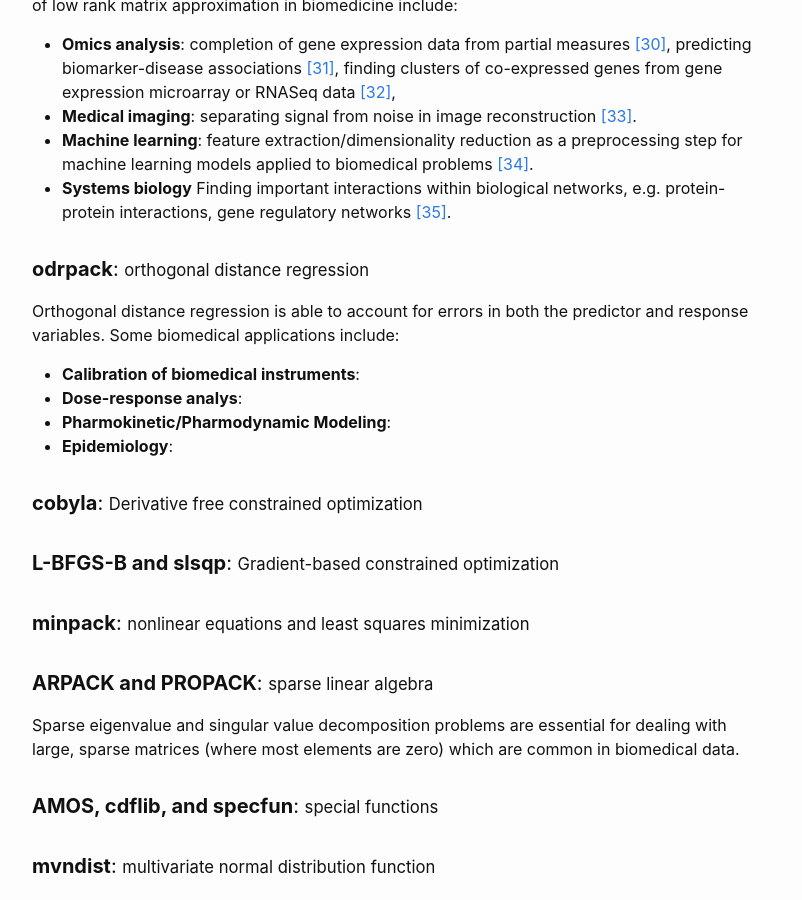
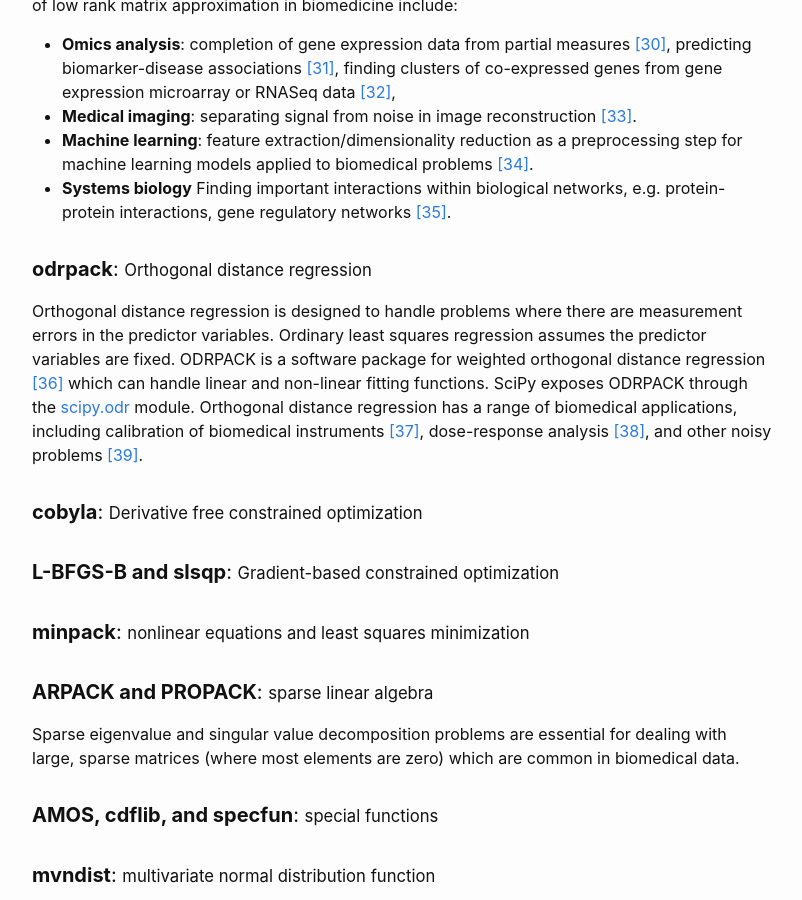
Before and after one commit to steppi/steppi.github.io, a Jekyll site: the page built from _posts/2023-12-05-scipy-fortran-bio-applications.md, in a window 1280 px wide and 900 px high, scrolled down 2272 px. Shown: the whole window, without its empty margins (238-1040 px from the left). Built offline with Jekyll 4.4.1, drawn with Linux system fonts in a browser that asks for light colours; some of the changed text lies outside the part shown.

Commit message:
Flesh out odr section

```diff
--- a/_posts/2023-12-05-scipy-fortran-bio-applications.md
+++ b/_posts/2023-12-05-scipy-fortran-bio-applications.md
@@ -113,13 +113,16 @@ e.g. protein-protein interactions, gene regulatory networks [[35]](#35).
 
 
 
-#### __odrpack__: <small>orthogonal distance regression</small>
-Orthogonal distance regression is able to account for errors in both the predictor
-and response variables. Some biomedical applications include:
-- __Calibration of biomedical instruments__:
-- __Dose-response analys__:
-- __Pharmokinetic/Pharmodynamic Modeling__:
-- __Epidemiology__:
+#### __odrpack__: <small>Orthogonal distance regression</small>
+Orthogonal distance regression is designed to handle problems where there are
+measurement errors in the predictor variables. Ordinary least squares regression
+assumes the predictor variables are fixed. ODRPACK is a software package for
+weighted orthogonal distance regression [[36]](#36) which can handle linear and
+non-linear fitting functions. SciPy exposes ODRPACK through
+the [scipy.odr](https://docs.scipy.org/doc/scipy/reference/odr.html) module.
+Orthogonal distance regression has a range of biomedical applications, including
+calibration of biomedical instruments [[37]](#37), dose-response analysis [[38]](#38),
+and other noisy problems [[39]](#39).
 
 
 
@@ -258,6 +261,18 @@ Markovsky I. Low Rank Approximation: Algorithms, Implementation, Applications. S
 <a id="35">[35]</a>
 Li L-P, Wang Y-B, You Z-H, Li Y, An J-Y. PCLPred: A Bioinformatics Method for Predicting Protein–Protein Interactions by Combining Relevance Vector Machine Model with Low-Rank Matrix Approximation. International Journal of Molecular Sciences. 2018; 19(4):1029. https://doi.org/10.3390/ijms19041029
 
+<a id="36">[36]</a>
+Boggs PT, Donaldson JR, Byrd RH, Schnabel RB. Algorithm 676: ODRPACK: Software for Weighted Orthogonal Distance Regression. ACM Trans Math Softw. 1989;15(4):348-364. doi:10.1145/76909.76913.
+
+<a id="37">[37]</a>
+https://blog.minitab.com/en/orthogonal-regression-for-instrument-calibration
+
+<a id="38">[38]</a>
+Walsh L, Shore R, Azizova TV, Rühm W. On the choice of methodology for evaluating dose-rate effects on radiation-related cancer risks. Radiat Environ Biophys. 2021;60(3):493-500. doi:10.1007/s00411-021-00920-y
+
+<a id="39">[39]</a>
+Pallavi, Joshi S, Singh D, et al. Comprehensive Review of Orthogonal Regression and Its Applications in Different Domains. Arch Computat Methods Eng. 2022;29:4027-4047. doi:10.1007/s11831-022-09728-5.
+
 <!---
 
 <a id="6">[6]</a>
```
Also changed, not shown: other parts of _posts/2023-12-05-scipy-fortran-bio-applications.md (+1 -2 lines).
